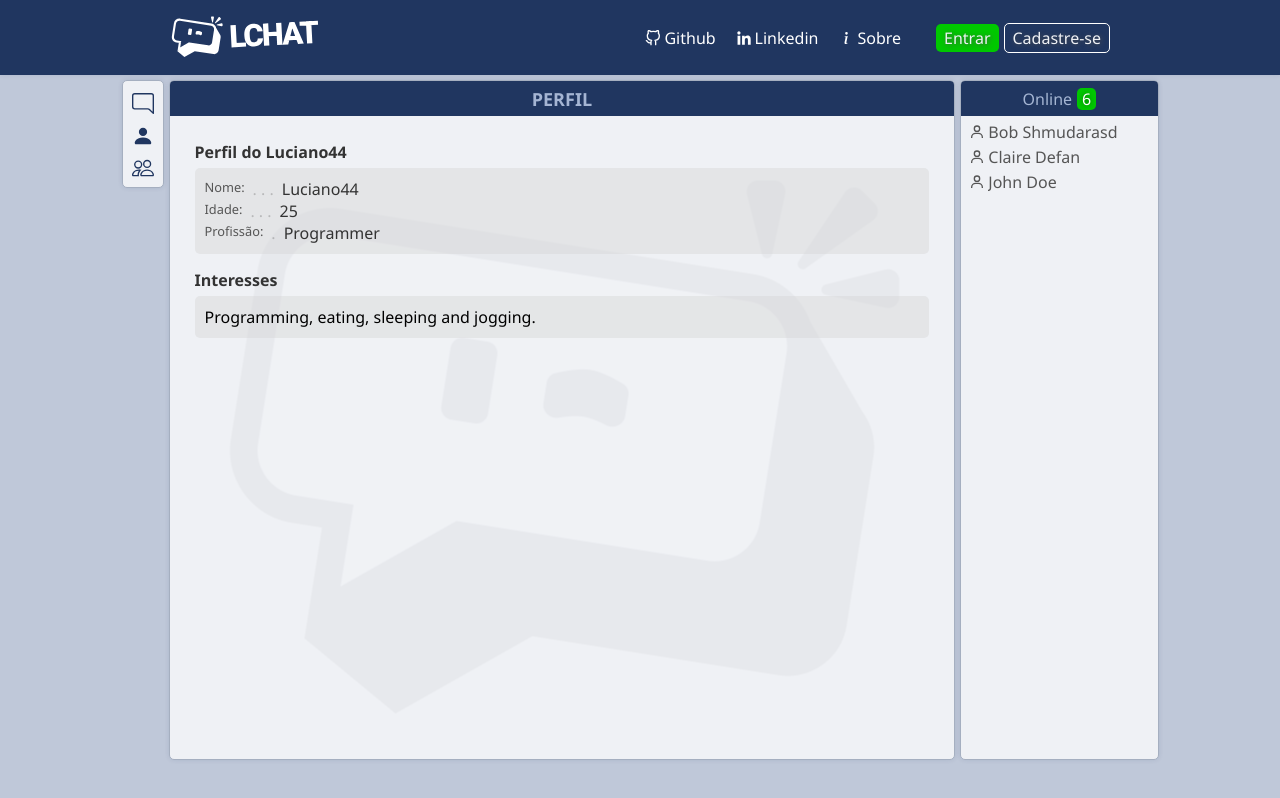
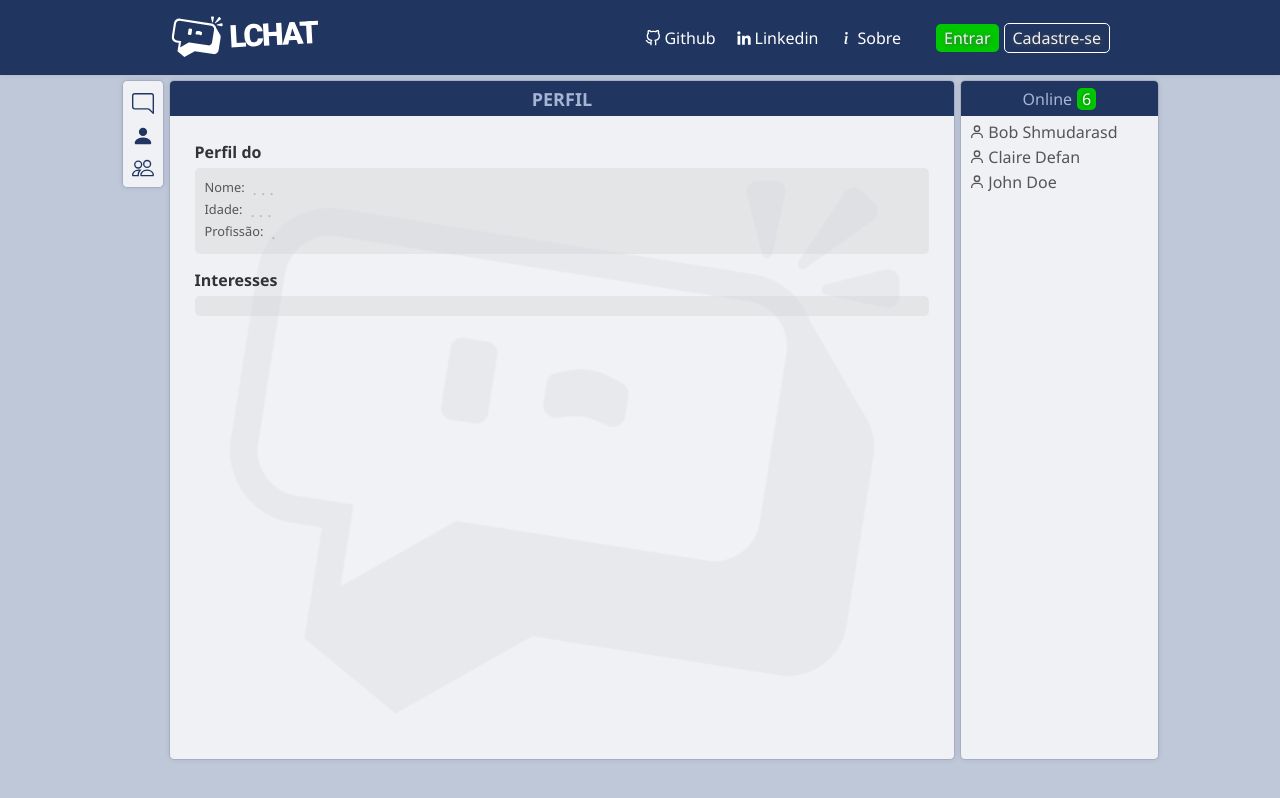
Before and after one commit to luciano44/LChat, a React (Create React App) app: page /perfil in a window 1280 px wide. Built offline with nearby package versions, Linux system fonts and the light colour scheme.

Commit message:
add jwt and users context

```diff
--- a/src/App.tsx
+++ b/src/App.tsx
@@ -4,7 +4,7 @@ import {
   Routes,
   Route,
 } from "react-router-dom";
-import { useState, useContext } from "react";
+import { useEffect } from "react";
 
 // components
 import Main from "./components/Main";
@@ -29,29 +29,16 @@ import Context from "./context/Context";
 // css
 import "./css/App.scss";
 
-type User = {
-  name: String;
-  age: Number;
-  profession: String;
-  interests: String;
-};
+//
+
+// import { io } from "socket.io-client";
+// const socket = io("http://localhost:3001");
+
+// useEffect(() => {
+
+// })
 
 function App() {
-  const [usersOnline, setUsersOnline] = useState<User[]>([
-    {
-      name: "Josh",
-      age: 32,
-      profession: "programmer",
-      interests: "playing soccer and programming ",
-    },
-    {
-      name: "Bob",
-      age: 12,
-      profession: "pro skateboarder",
-      interests: "skating is my passion ",
-    },
-  ]);
-
   return (
     <>
       <Context>
@@ -66,19 +53,7 @@ function App() {
               <Routes>
                 <Route path="/" element={<Navigate to="/chat" />} />
                 <Route path="/chat" element={<Chat />} />
-                <Route
-                  path="/perfil"
-                  element={
-                    <Profile
-                      user={{
-                        username: "Luciano",
-                        age: 25,
-                        profession: "programmer",
-                        interests: "soccer, volleyball, programming....",
-                      }}
-                    />
-                  }
-                />
+                <Route path="/perfil" element={<Profile />} />
                 <Route path="/usuarios" element={<Users />} />
                 <Route path="/entrar" element={<Login />} />
                 <Route path="/cadastrar" element={<Register />} />
--- a/src/components/Aside/index.tsx
+++ b/src/components/Aside/index.tsx
@@ -1,15 +1,10 @@
 import { useContext } from "react";
-
+import UserOnline from "../UserOnline";
+import { usersContext } from "../../context/Context";
 import "./style.scss";
-import UserOnline from "../UserOnline";
-
-//context
-import { usersContext } from "../../context/Context";
 
 function Aside() {
-  const ctx = useContext(usersContext);
-
-  const usersOnline = ctx?.usersOnline;
+  const { usersOnline } = useContext(usersContext)!;
 
   return (
     <aside className="aside">
@@ -18,8 +13,8 @@ function Aside() {
         <span>6</span>
       </header>
       <ul className="aside__users-online">
-        {usersOnline?.map((user: any) => (
-          <UserOnline name={user.name} />
+        {usersOnline?.map((user, i) => (
+          <UserOnline key={i} name={user.name} />
         ))}
       </ul>
     </aside>
--- a/src/components/Pages/Profile/index.tsx
+++ b/src/components/Pages/Profile/index.tsx
@@ -2,18 +2,20 @@ import { useContext } from "react";
 import { usersContext } from "../../../context/Context";
 import "./style.scss";
 
-type Props = {
-  user: {
-    username: string;
-    age: number;
-    profession: string;
-    interests: string;
-  };
-};
-
-function Profile({ user: { username, age, profession, interests } }: Props) {
+function Profile() {
   const ctx = useContext(usersContext);
   const profileInfo = ctx?.profileInfo;
+
+  /**************************
+  /**************************
+  /**************************
+   *
+   // UPDATE!!!!!!!!!!!! -> grab user on endpoint with useLocation and search for his data on database to populate component
+
+   /**************************
+   /**************************
+   /**************************
+   */
 
   return (
     <div className="section__profile">
--- a/src/components/Section/index.tsx
+++ b/src/components/Section/index.tsx
@@ -8,7 +8,6 @@ type Props = {
 
 function Section({ children }: Props) {
   const { pathname } = useLocation();
-  console.log(pathname);
   const path = pathname.split("/")[1].toUpperCase();
 
   return (
--- a/src/context/Context.tsx
+++ b/src/context/Context.tsx
@@ -1,4 +1,4 @@
-import { createContext, useContext, useState } from "react";
+import { createContext, useState } from "react";
 
 type Props = {
   children: React.ReactNode;
@@ -13,7 +13,7 @@ type User = {
 
 export const usersContext = createContext<{
   usersOnline: User[];
-  profileInfo: User;
+  jwt: string;
 } | null>(null);
 
 const Context = ({ children }: Props) => {
@@ -25,7 +25,7 @@ const Context = ({ children }: Props) => {
       interests: "soccer,golf,programming...",
     },
     {
-      name: "Claire Defan",
+      name: "Claire        Defan",
       age: 12,
       profession: "jobs asd 3aosif",
       interests: "nothing...",
@@ -37,15 +37,10 @@ const Context = ({ children }: Props) => {
       interests: "cafe ,programming ahh322..",
     },
   ]);
-  const [profileInfo, setProfileInfo] = useState<User>({
-    name: "Luciano44",
-    age: 25,
-    profession: "Programmer",
-    interests: "Programming, eating, sleeping and jogging.",
-  });
+  const [jwt, setJwt] = useState<string>("aosdiadsosad");
 
   return (
-    <usersContext.Provider value={{ usersOnline, profileInfo }}>
+    <usersContext.Provider value={{ usersOnline, jwt }}>
       {children}
     </usersContext.Provider>
   );
--- a/src/index.tsx
+++ b/src/index.tsx
@@ -4,7 +4,7 @@ import App from "./App";
 
 ReactDOM.render(
   <React.StrictMode>
-    <App />
+    <App/>
   </React.StrictMode>,
   document.getElementById("root")
 );
```
Also changed, not shown: tsconfig.json (+2 -8 lines).
